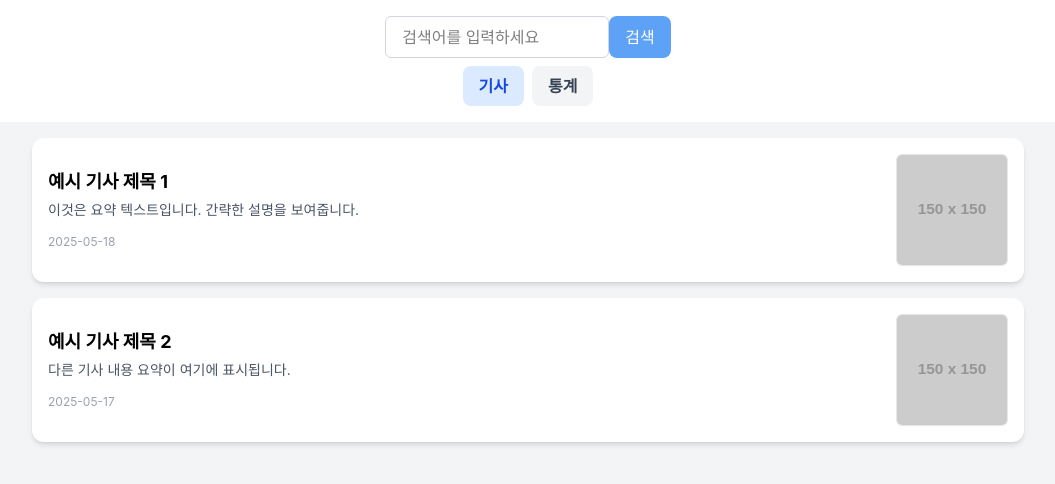
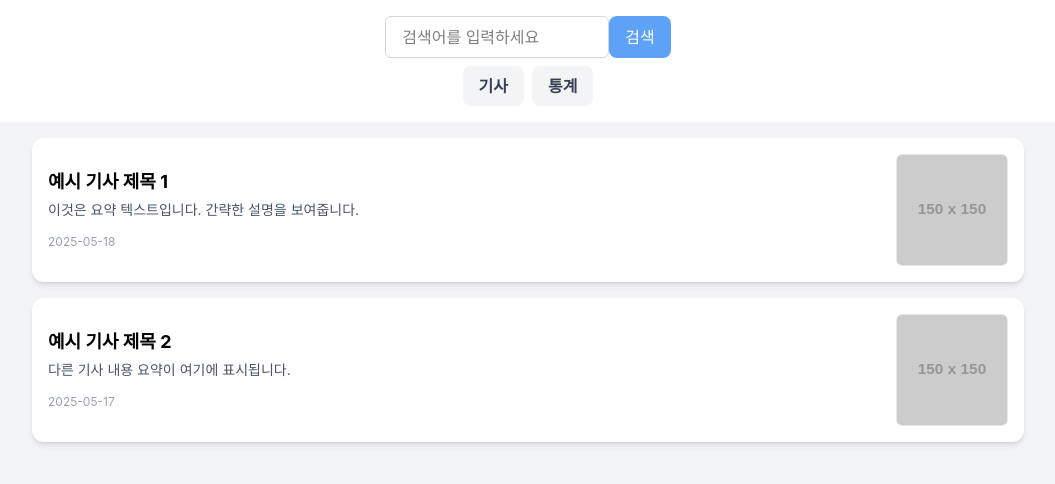
Before and after one commit to YunJonghwan/searchCrawling, a React (Vite) app in the folder client/: page /Result in a window 1280 px wide. Shown: the top 484 px of the page, without its empty margins (112-1167 px from the left). Built offline with nearby package versions, Linux system fonts and the light colour scheme.

Commit message:
Header 컴포넌트에서 버튼 스타일 개선 및 통계 버튼 추가

```diff
--- a/client/src/components/Header.tsx
+++ b/client/src/components/Header.tsx
@@ -54,13 +54,19 @@
       </div>
       <div className="flex gap-2 mt-2">
         <button
-          className="px-4 py-2 rounded-lg bg-blue-100 text-blue-700 font-semibold"
+          className={`px-4 py-2 rounded-lg font-semibold ${location.pathname === "/"
+              ? "bg-blue-100 text-blue-700"
+              : "bg-gray-100 text-gray-700"
+            }`}
           onClick={() => navigate("/")}
         >
           기사
         </button>
         <button
-          className="px-4 py-2 rounded-lg bg-gray-100 text-gray-700 font-semibold"
+          className={`px-4 py-2 rounded-lg font-semibold ${location.pathname === "/result"
+              ? "bg-blue-100 text-blue-700"
+              : "bg-gray-100 text-gray-700"
+            }`}
           onClick={() => navigate("/result")}
         >
           통계
```
